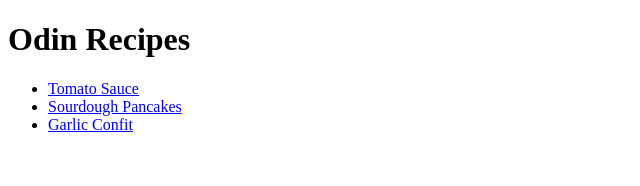
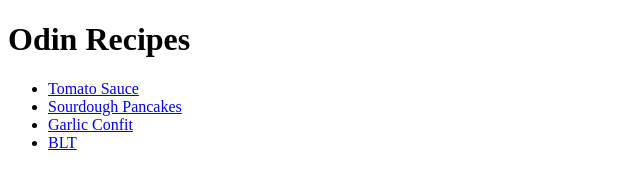
Before and after one commit to AdamParness/odin-recipes, a plain HTML site: page index.html in a window 1280 px wide. Shown: the full height of the page, 0-640 px from the left. Drawn offline with Linux system fonts and the light colour scheme.

Commit message:
Added anchor tag to BLT on index.html

```diff
--- a/index.html
+++ b/index.html
@@ -11,6 +11,7 @@
             <li><a href="recipes/tomato-sauce.html">Tomato Sauce</a></li>
             <li><a href="recipes/sourdough-pancakes.html">Sourdough Pancakes</a></li>
             <li><a href="recipes/garlic-confit.html">Garlic Confit</a></li>
+            <li><a href="recipes/blt.html">BLT</a></li>
         </ul>
     </body>
 </html>
```
